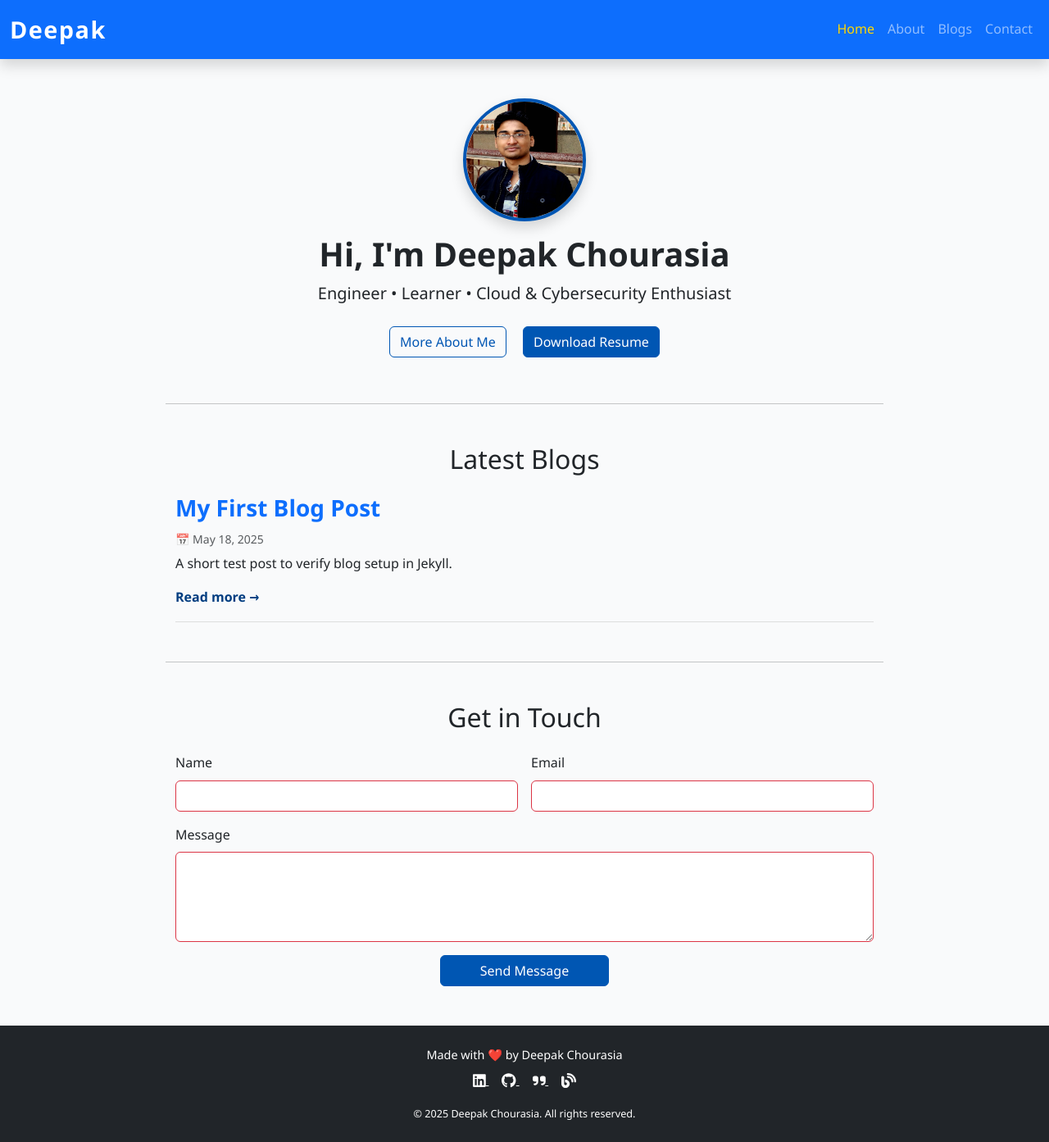
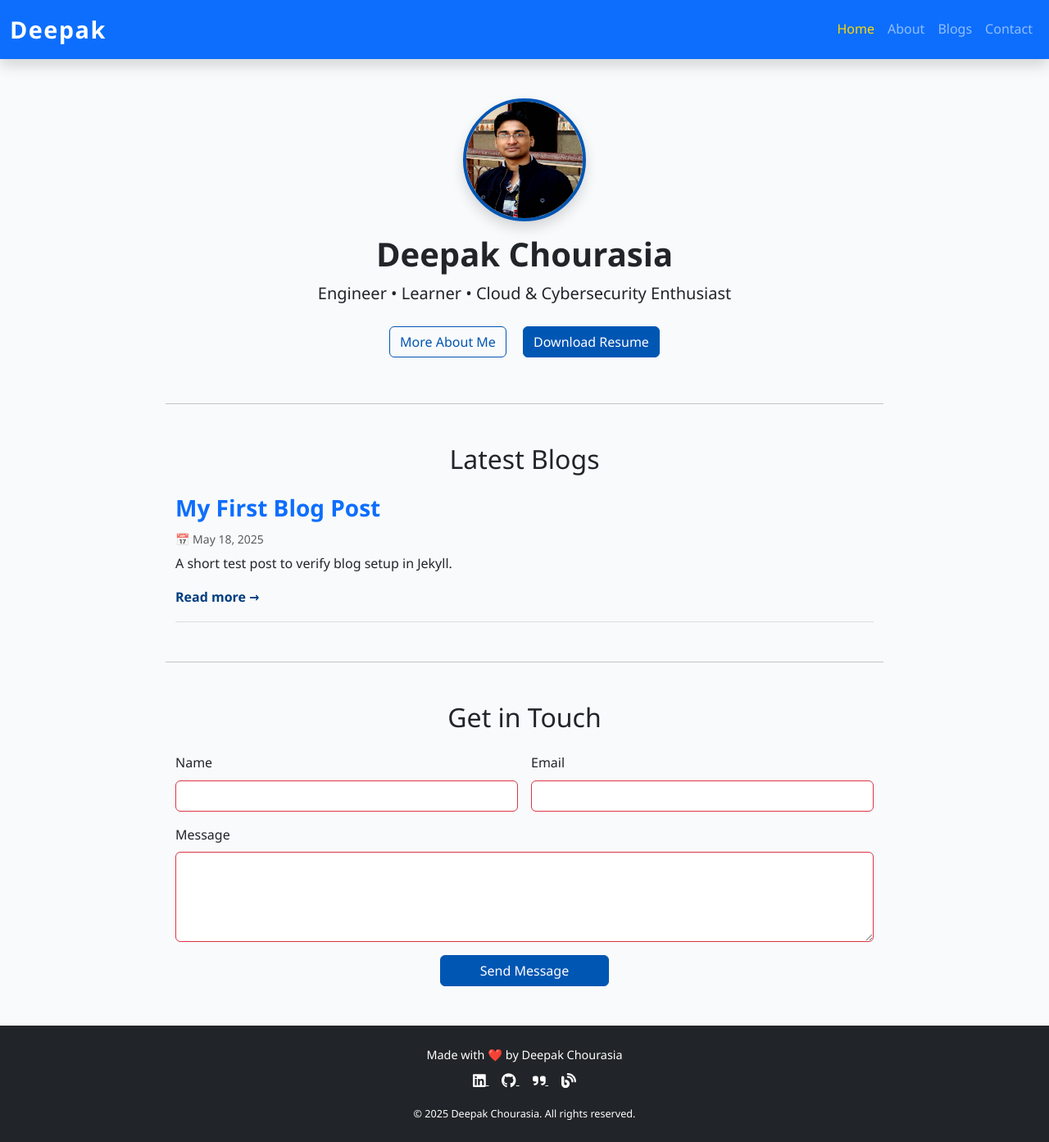
Before and after one commit to deepak-dkc95/deepak-dkc95.github.io, a Jekyll site: the page built from index.md, in a window 1280 px wide and 1393 px high. Shown: the whole window at 82% size. Built offline with Jekyll 4.4.1, drawn with Linux system fonts in a browser that asks for light colours.

```diff
--- a/index.md
+++ b/index.md
@@ -6,7 +6,7 @@
 
 <div class="text-center my-5">
   <img src="{{ '/assets/images/deepak.jpg' | relative_url }}" alt="Deepak Chourasia" class="rounded-circle shadow" width="150" height="150">
-  <h1 class="mt-3 fw-bold">Hi, I'm Deepak Chourasia</h1>
+  <h1 class="mt-3 fw-bold">Deepak Chourasia</h1>
   <p class="lead">Engineer • Learner • Cloud & Cybersecurity Enthusiast</p>
   <a href="/about" class="btn btn-outline-primary m-2">More About Me</a>
   <a href="/assets/resume.pdf" class="btn btn-primary m-2" download>Download Resume</a>
```
